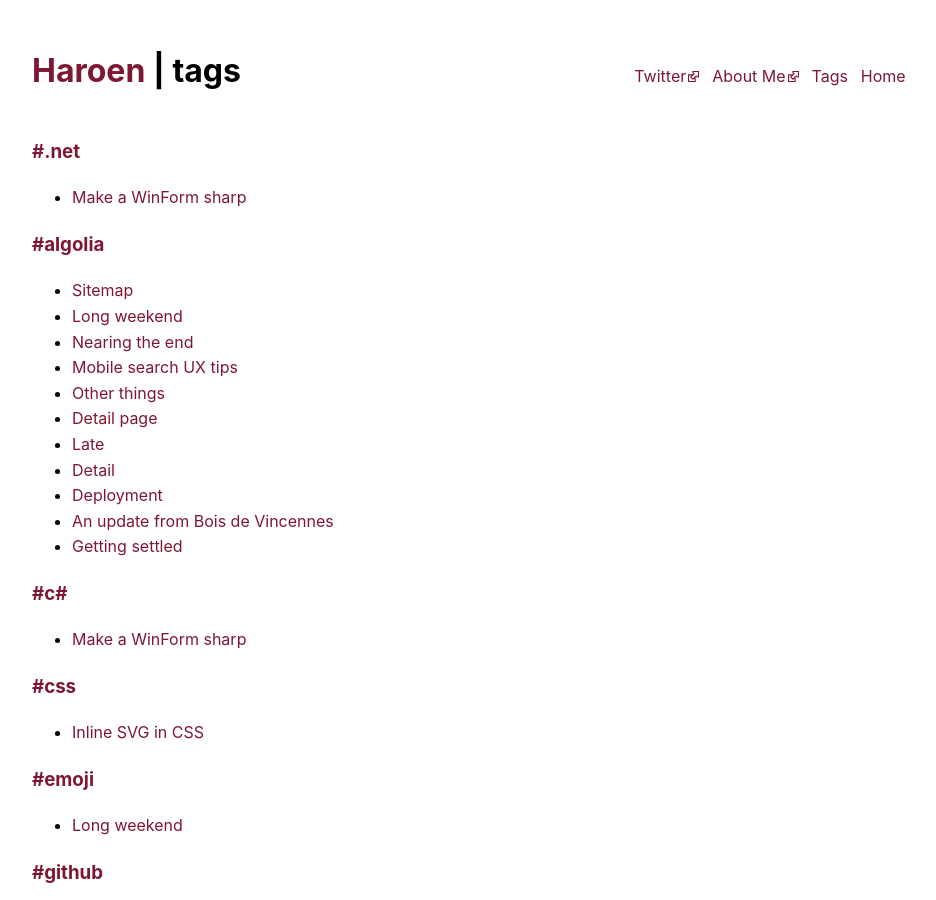
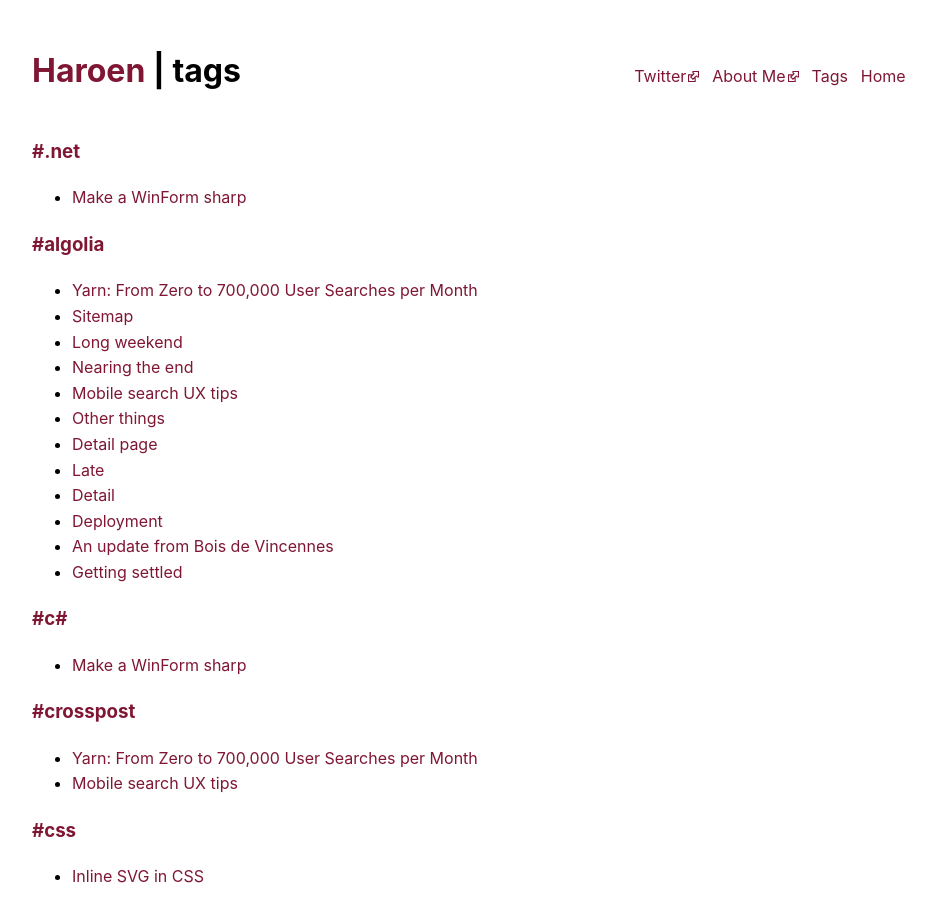
Before and after one commit to Haroenv/blog, a Jekyll site: the page built from tags.md, in a window 1280 px wide and 900 px high. Shown: the whole window, without its empty margins (168-1104 px from the left). Built offline with Jekyll 4.4.1, drawn with Linux system fonts in a browser that asks for light colours; comment, search, counter and statistics services are not loaded; a style sheet for code colours, icons or effects is not loaded; some of the changed text lies outside the part shown.

Commit message:
add crossposts

```diff
--- a/_posts/2017-04-18-mobile-search-ux-tips.md
+++ b/_posts/2017-04-18-mobile-search-ux-tips.md
@@ -2,7 +2,7 @@
 layout: post
 date: 2017-04-18 17:30
 title: Mobile search UX tips
-tags: [algolia,internship]
+tags: [algolia,internship,ux,mobile,crosspost]
 ---
 
 I wrote a blog post on the Algolia blog: [Small but impactful search UX tips for mobile web](https://blog.algolia.com/mobile-search-ux-tips/)
--- /dev/null
+++ b/_posts/2017-11-09-yarn-search-javascript-packages.md
@@ -0,0 +1,8 @@
+---
+title: 'Yarn: From Zero to 700,000 User Searches per Month'
+date: 2017-11-09
+layout: post
+tags: [algolia,yarn,crosspost]
+---
+
+A blog post me and [Vincent](https://twitter.com/vvoyer) wrote is up on the Algolia blog [here](https://blog.algolia.com/yarn-search-javascript-packages/).
```
